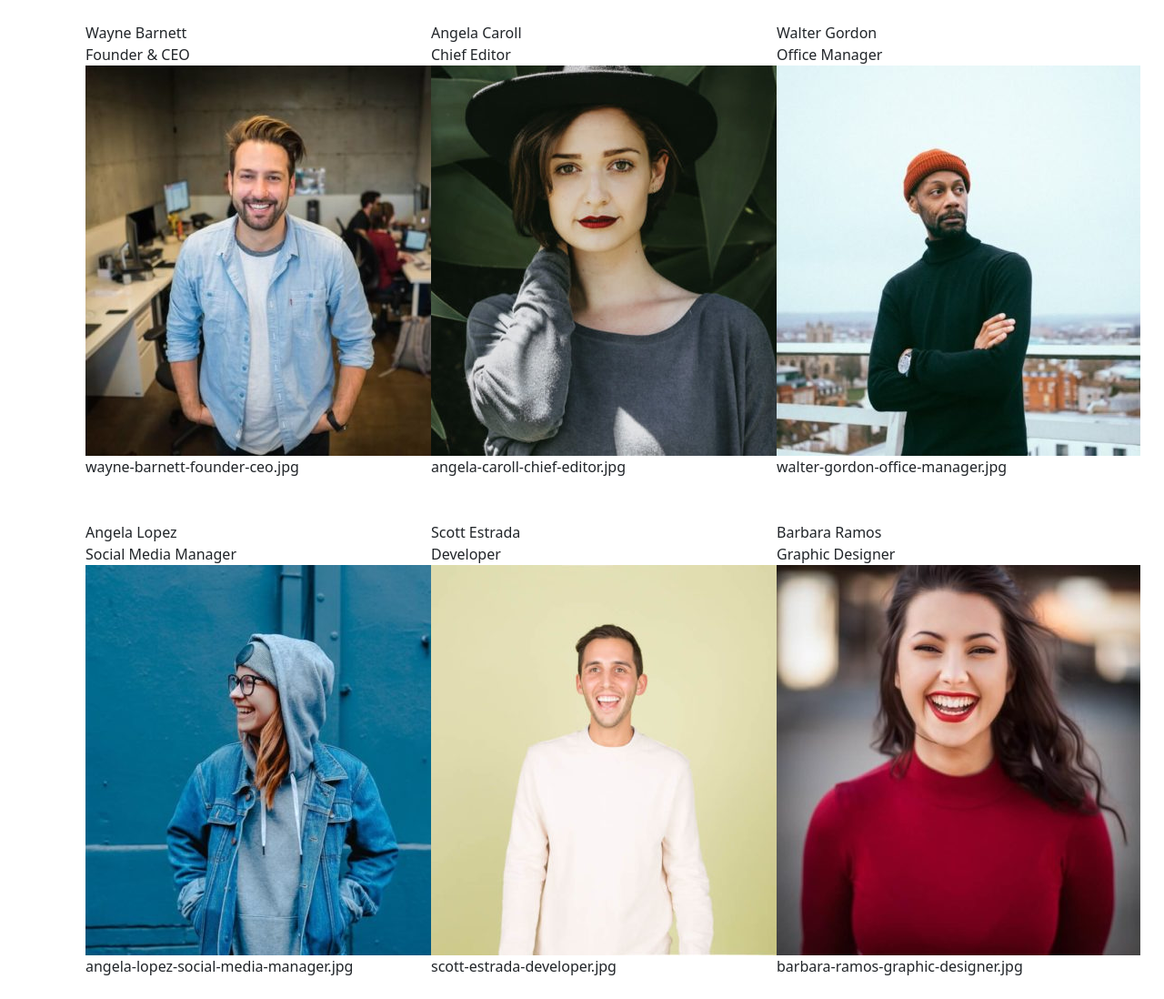
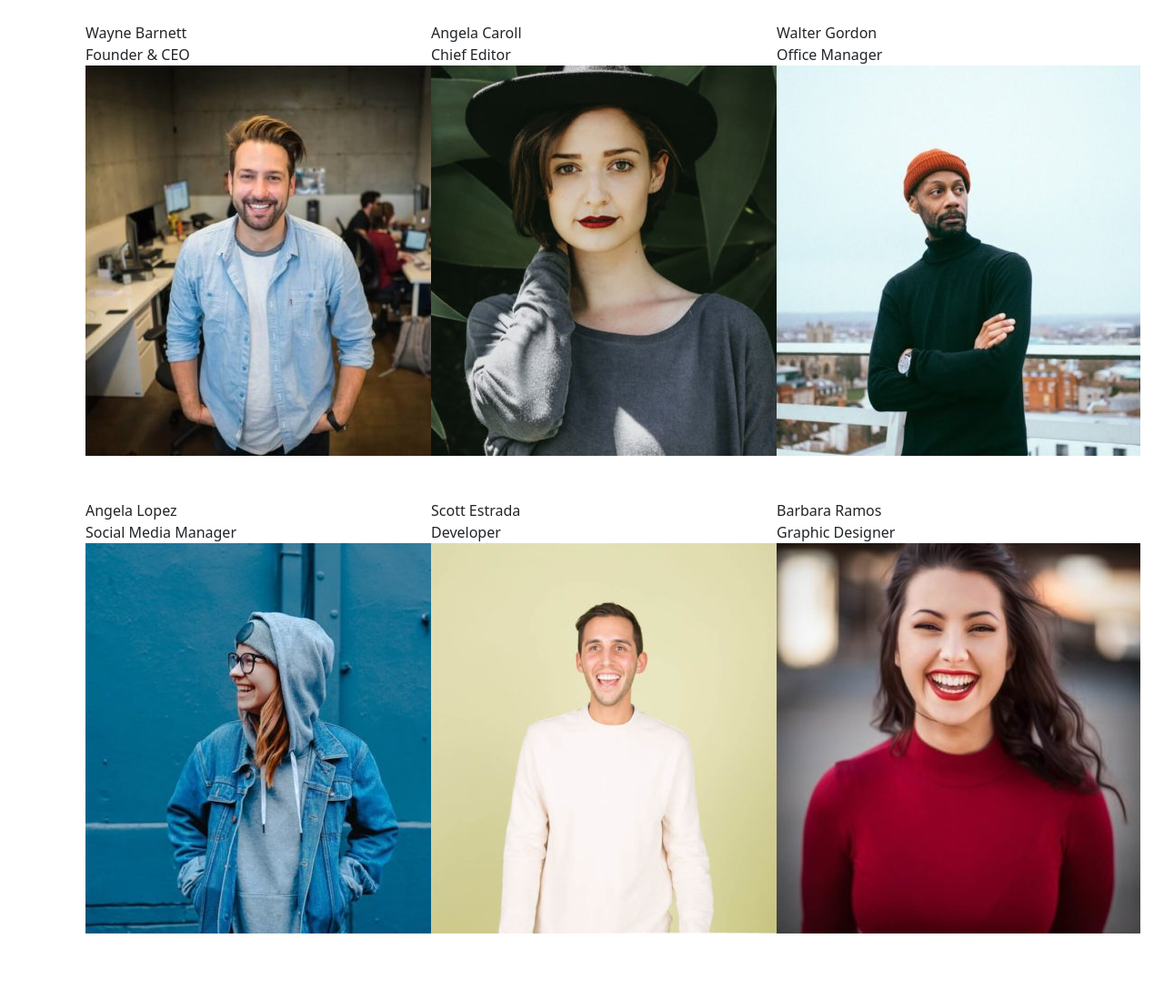
Before and after one commit to stappost/js-our-team, a plain HTML site: page index.html in a window 1280 px wide. Shown: the whole page at 91% size. After the commit the page ends 1050 px from the top, so only its background shows below. Drawn offline with nearby package versions, Linux system fonts and the light colour scheme.

Commit message:
remove string img in html

```diff
--- a/js/script.js
+++ b/js/script.js
@@ -45,7 +45,10 @@ for(let i=0; i<dipendenti.length; i++){
         if(key == ["image"]){
             card.innerHTML += `<img src="./img/${dipendenti[i][key]}" <br>`;
         }
-        card.innerHTML += dipendenti[i][key] + "<br>";
+        else{
+            card.innerHTML += dipendenti[i][key] + "<br>";
+
+        }
         console.log(dipendenti[i][key]);
     }
     console.log("-----")
```
Also changed, not shown: index.html (line endings or trailing spaces).
